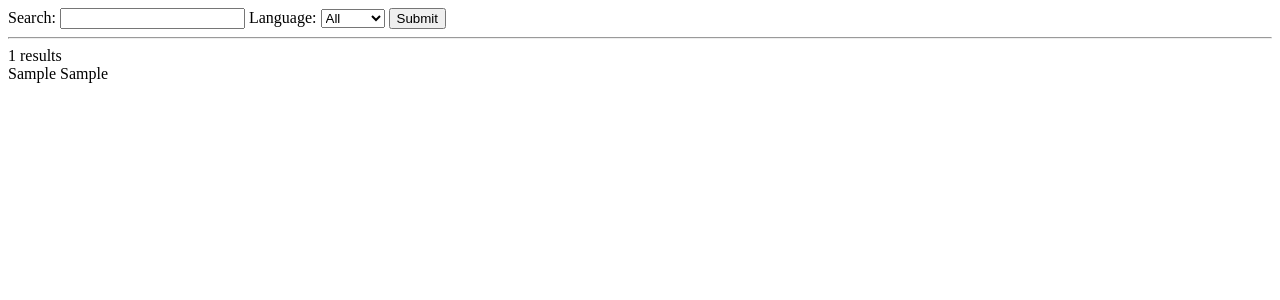
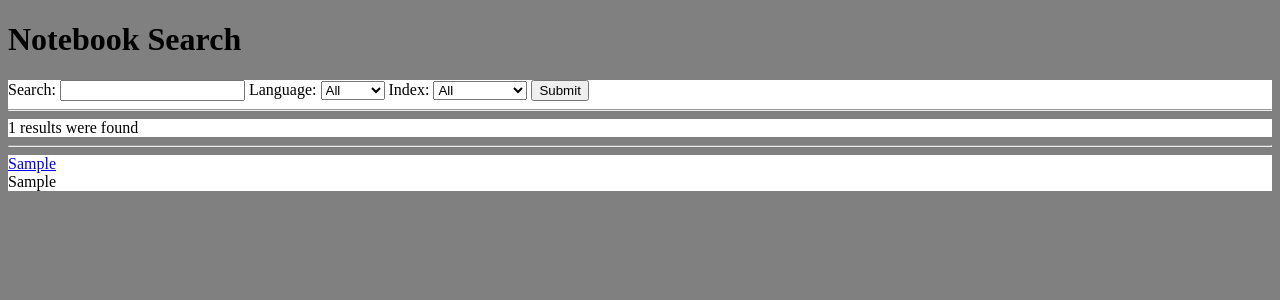
Before and after one commit to MrMdj250/NotebookSearchThesis, a Django app: template onlinesearch/search/templates/home.html in a window 1280 px wide. Shown: the top 300 px of the page. Run offline with Django 3.2, Linux system fonts and the light colour scheme; the template is opened without the code that fills it: most values are stand-ins (such as "Sample title", 1, 10 or a date in 2020).

Commit message:
added some serp css and fixed views bug

```diff
--- a/onlinesearch/search/templates/home.html
+++ b/onlinesearch/search/templates/home.html
@@ -5,31 +5,57 @@
     <meta charset="utf-8">
     <title>Notebook Search</title>
   </head>
+  <style>
+    body {
+      background-color: gray;
+    }
+    .single_results {
+      background-color: white;
+    }
+    .count {
+      background-color: white;
+    }
+    form {
+      background-color: white;
+    }
+  </style>
   <body>
+    <h1> Notebook Search </h1>
     <form class="" action="" method="get">
       <label for="name">Search:</label>
       <input type="text" name="name" value="">
-      <label for="lang">Language:</label>
-      <select id="lang" name="lang">
+      <label for="language">Language:</label>
+      <select id="language" name="language">
         <option value="All">All</option>
         <option value="python">Python</option>
         <option value="r">R</option>
         <option value="julia">Julia</option>
       </select>
-      <input type="submit"> <hr>
+      <label for="index">Index:</label>
+      <select id="index" name="index">
+        <option value="All">All</option>
+        <option value="info">Info</option>
+        <option value="markdown">Markdown</option>
+        <option value="code">Code</option>
+        <option value="comments">Comments</option>
+        <option value="comments2">Comments2</option>
+      </select>
+      <input type="submit"><hr>
     </form>
     {% if results %}
-    <div>{{count}} results</div>
+    <div class="count">{{count}} results were found</div>
+    <hr>
     <div class="search_results">
       {% for mytuple in results %}
       <div class="single_results">
-        {{mytuple.0}}
+        <a href={{mytuple.1}}>{{mytuple.0}}</a> <br>
         {{mytuple.2}}
       </div>
     <p></p>
     {% endfor %}
     </div>
     {% elif not search_term %}
+    <p>enter search</p>
     {% endif %}
   </body>
 </html>
--- a/onlinesearch/search/views.py
+++ b/onlinesearch/search/views.py
@@ -15,7 +15,10 @@ def search_index(request):
     elif request.GET.get('language'):
         language_term = request.GET['language']
     search_term = name_term or language_term
-    results = search(name = name_term, language=language_term)
+    if search_term != None:
+        results = search(name=name_term, language=language_term)
+    else:
+        results = {}
     #print(results)
     context = {'results': results, 'count': len(results),
         'search_term': search_term}
```
Also changed, not shown: onlinesearch/search/call.py (+13 -8 lines).
